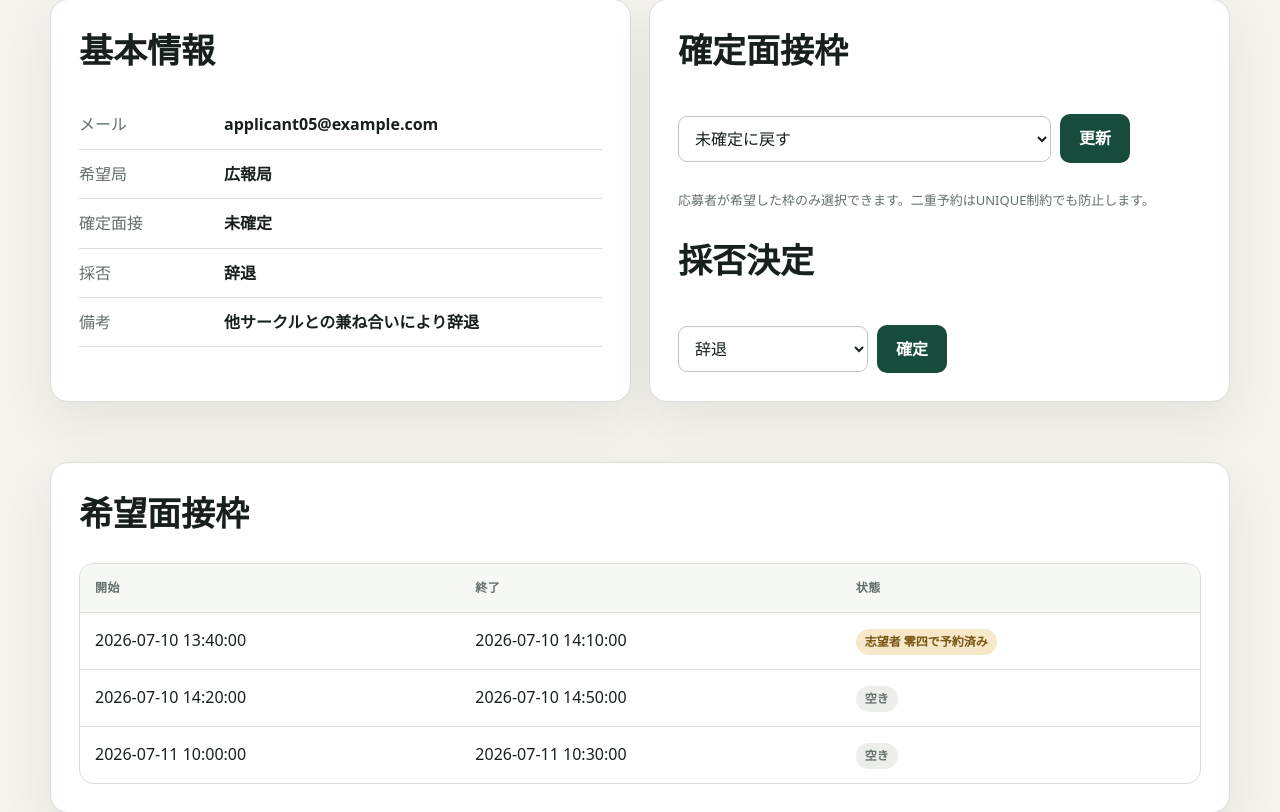
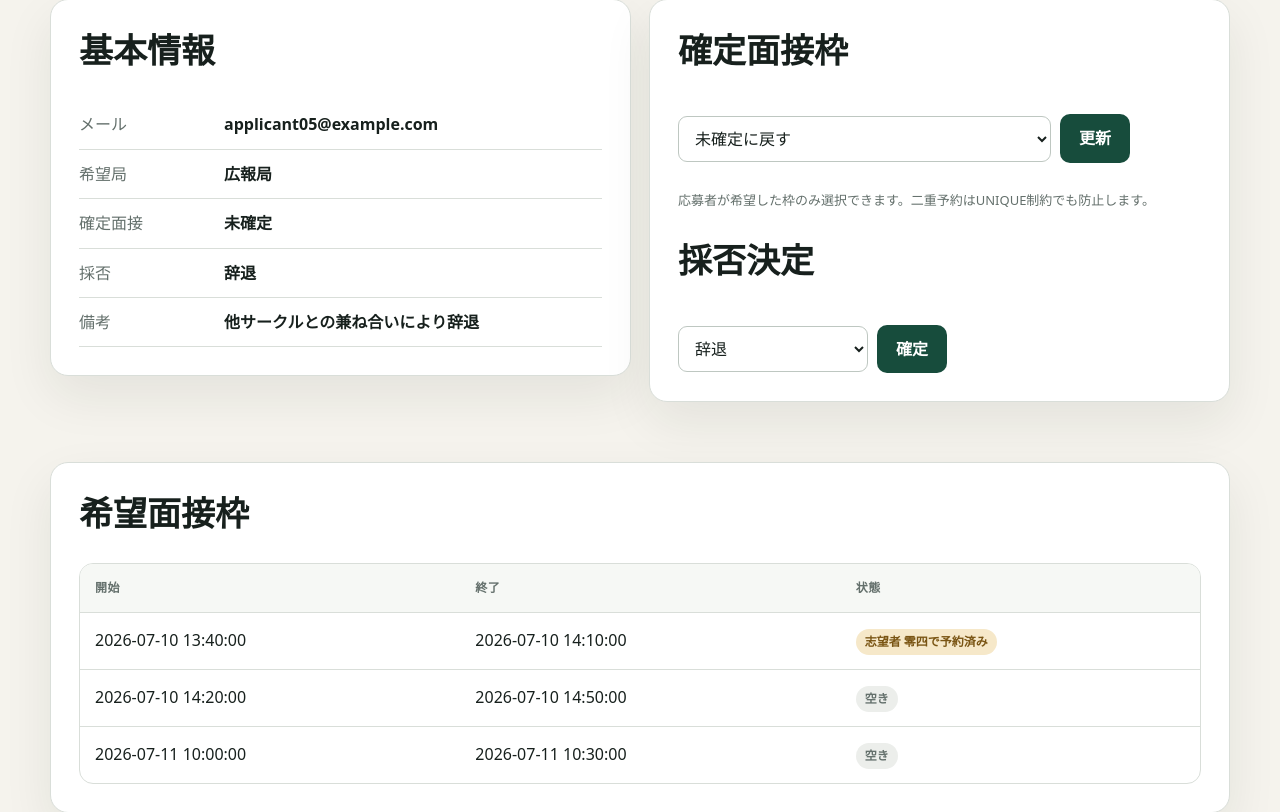
Before and after one commit to Ryota-Shiohara/yagamifes-recruitment-system, a Flask app: page /applicants/202 in a window 1280 px wide. Shown: the part 268-1080 px from the top of the page. Run offline with Flask 3, Linux system fonts and the light colour scheme; data comes from the database, SQL or seed files in the repository.

Commit message:
面接日程引き延ばしの修正

```diff
--- a/static/style.css
+++ b/static/style.css
@@ -111,7 +111,7 @@ tbody tr:hover { background: #fbfcfa; }
 .badge.muted { color: var(--muted); background: #eceeeb; }
 .badge.warning { color: #7a5514; background: #f6e8c9; }
 .badge.danger { color: var(--danger); background: var(--danger-bg); }
-.detail-grid { display: grid; grid-template-columns: 1fr 1fr; gap: 18px; }
+.detail-grid { display: grid; grid-template-columns: 1fr 1fr; align-items: start; gap: 18px; }
 .compact-time-grid { gap: 12px; }
 .assignment-board { overflow: hidden; }
 .assignment-board-heading { align-items: center; margin-bottom: 20px; }
```
Also changed, not shown: 1 other file.
